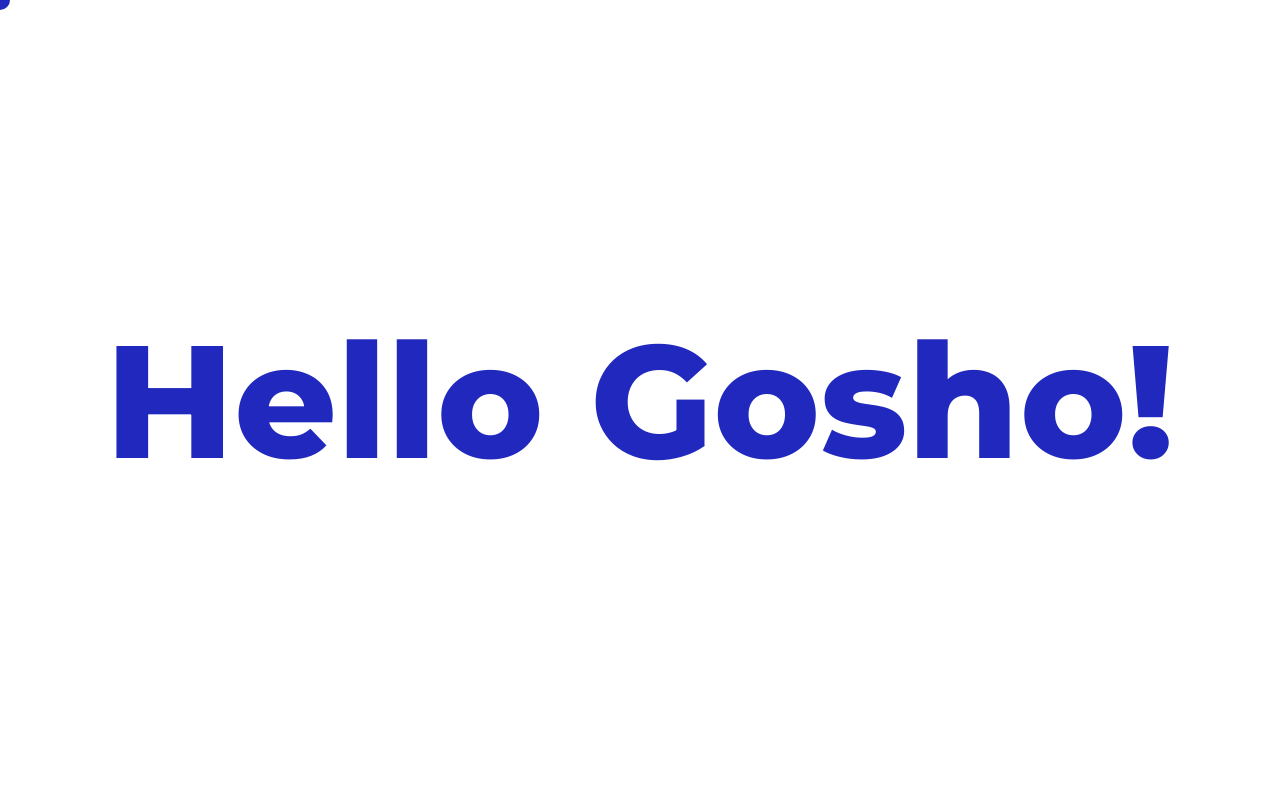
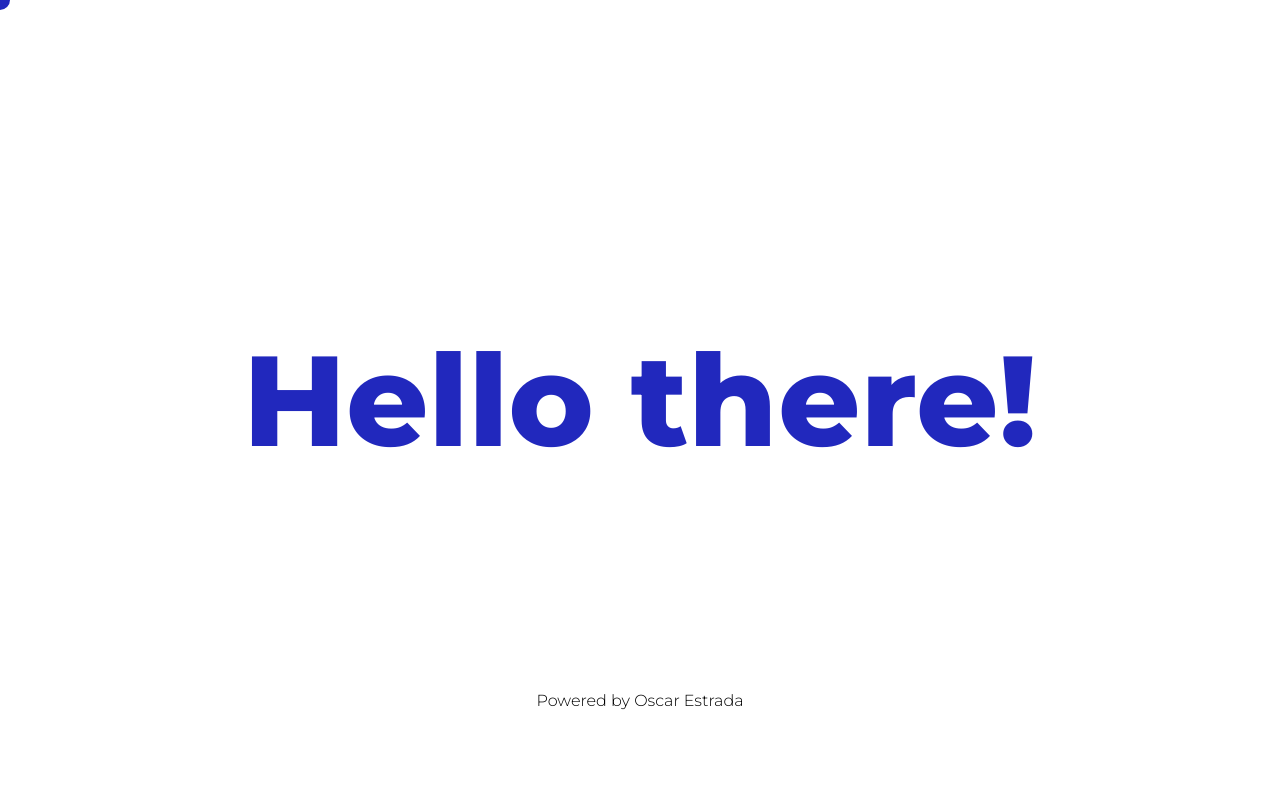
Before and after one commit to OscarStrada/gsap, a plain HTML site: page index.html in a window 1280 px wide. Drawn offline with nearby package versions, Linux system fonts and the light colour scheme.

Commit message:
credits added

```diff
--- a/index.html
+++ b/index.html
@@ -24,7 +24,11 @@
     </div>
 
     <div class="content">
-      <h1>Hello Gosho!</h1>
+      <h1>Hello there!</h1>
+    </div>
+
+    <div class="credits">
+      <h4>Powered by Oscar Estrada</h4>
     </div>
 
     <script src="https://cdnjs.cloudflare.com/ajax/libs/gsap/3.10.4/gsap.min.js"></script>
--- a/sass/styles.scss
+++ b/sass/styles.scss
@@ -66,6 +66,23 @@ body {
   h1 {
     color: black;
     margin: 0;
-    font-size: 10em;
+    font-size: 8em;
   }
 }
+
+.credits {
+  position: absolute;
+  bottom: 0;
+  left: 0;
+  width: 100vw;
+  height: 200px;
+  display: flex;
+  justify-content: center;
+  align-items: center;
+
+  h4 {
+    color: black;
+    font-weight: 300;
+    text-align: center;
+  }
+}
```
Also changed, not shown: css/styles.css, 1 other file.
